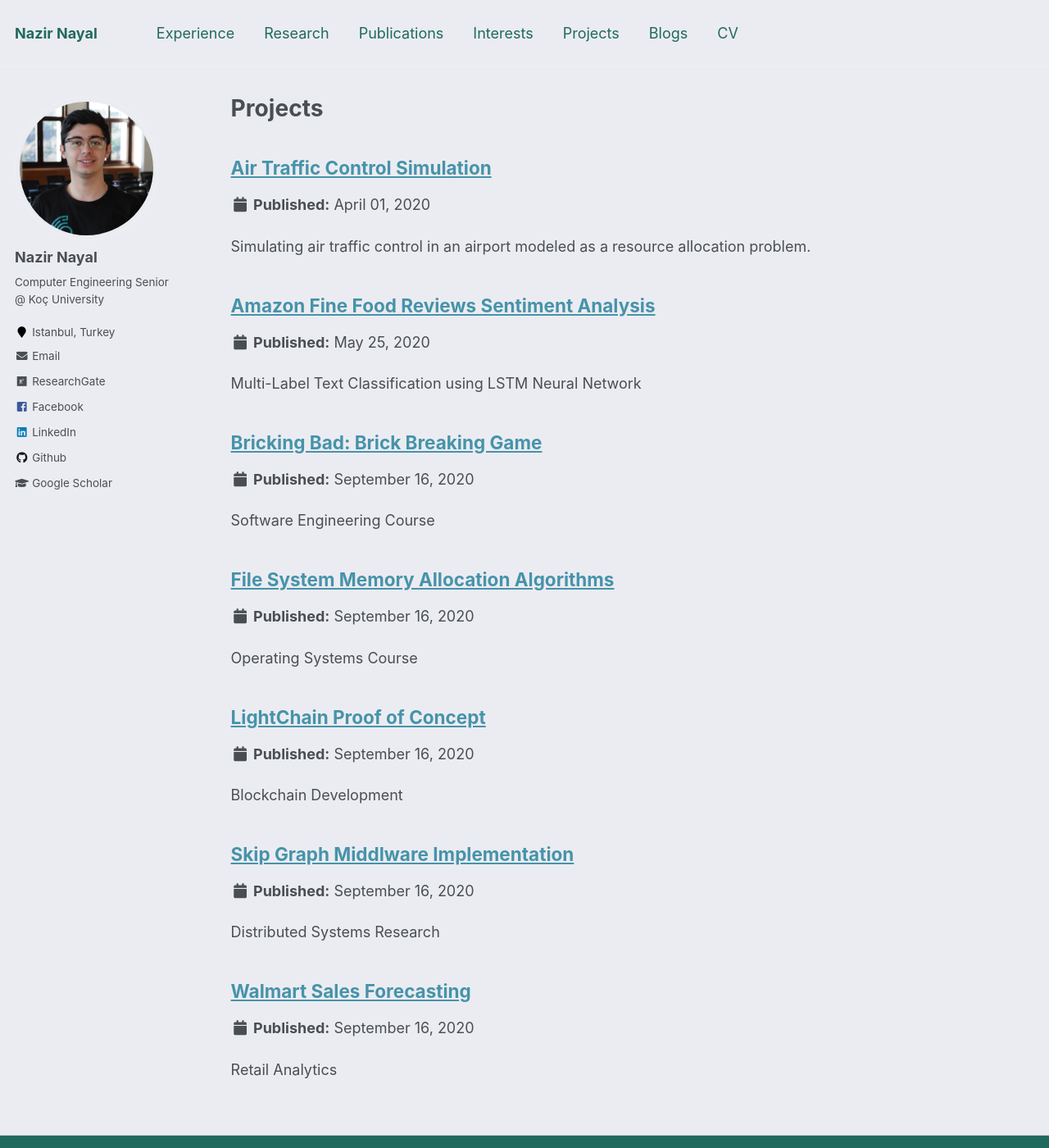
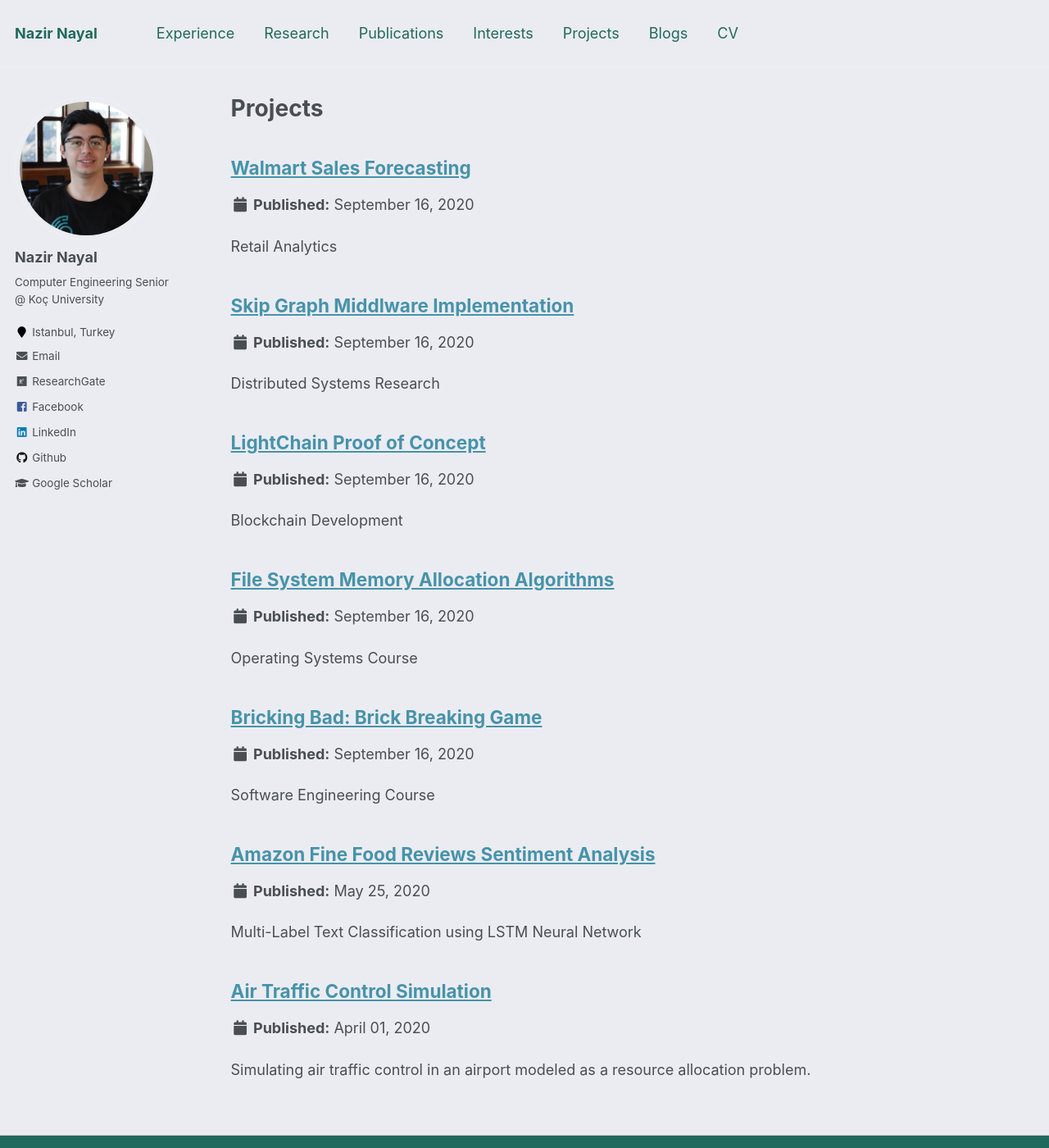
Before and after one commit to NazirNayal8/nazirnayal.github.io, a Jekyll site: the page built from _pages/projects.md, in a window 1280 px wide and 1400 px high. Shown: the whole window at 82% size. Built offline with Jekyll 4.4.1, drawn with Linux system fonts in a browser that asks for light colours.

Commit message:
update amazon project

```diff
--- a/_pages/projects.md
+++ b/_pages/projects.md
@@ -7,6 +7,6 @@ author_profile: true
 
 {% include base_path %}
 
-{% for post in site.projects %}
+{% for post in site.projects reversed %}
   {% include archive-single.html %}
 {% endfor %}
```
